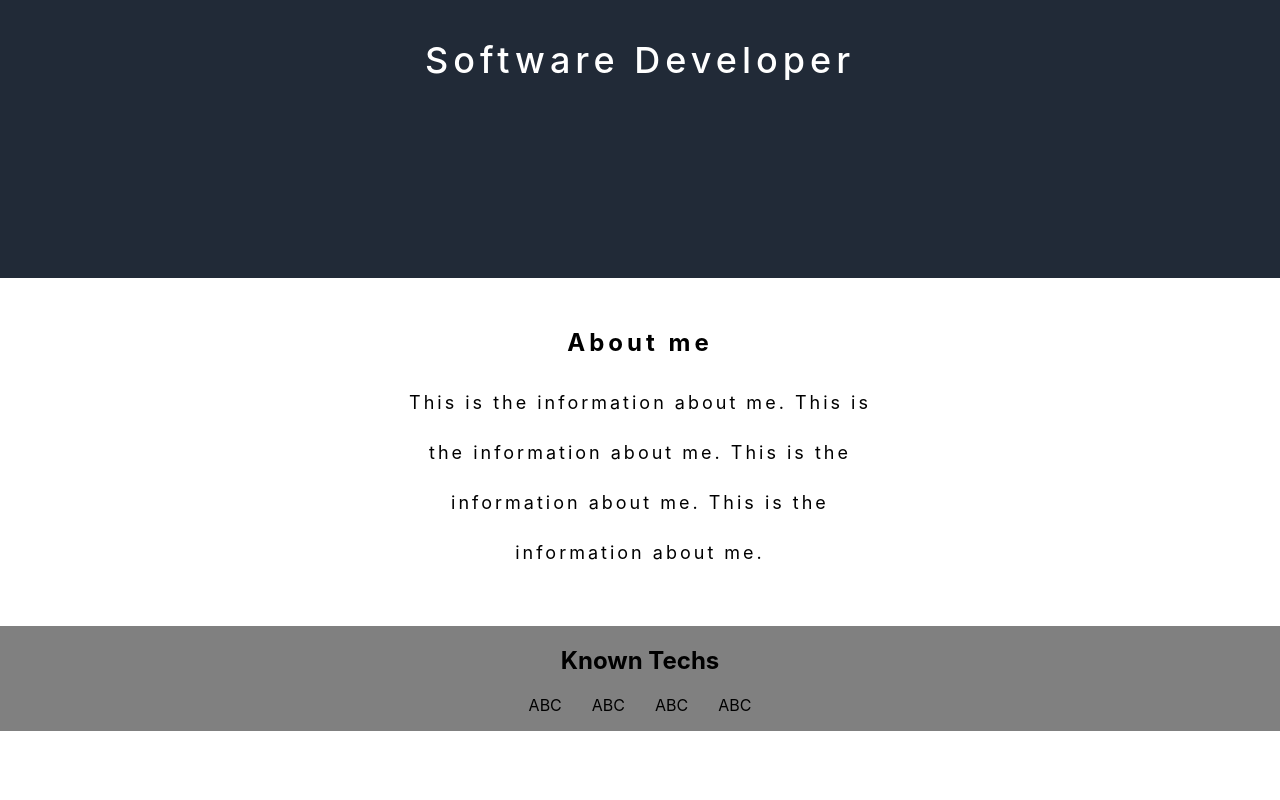
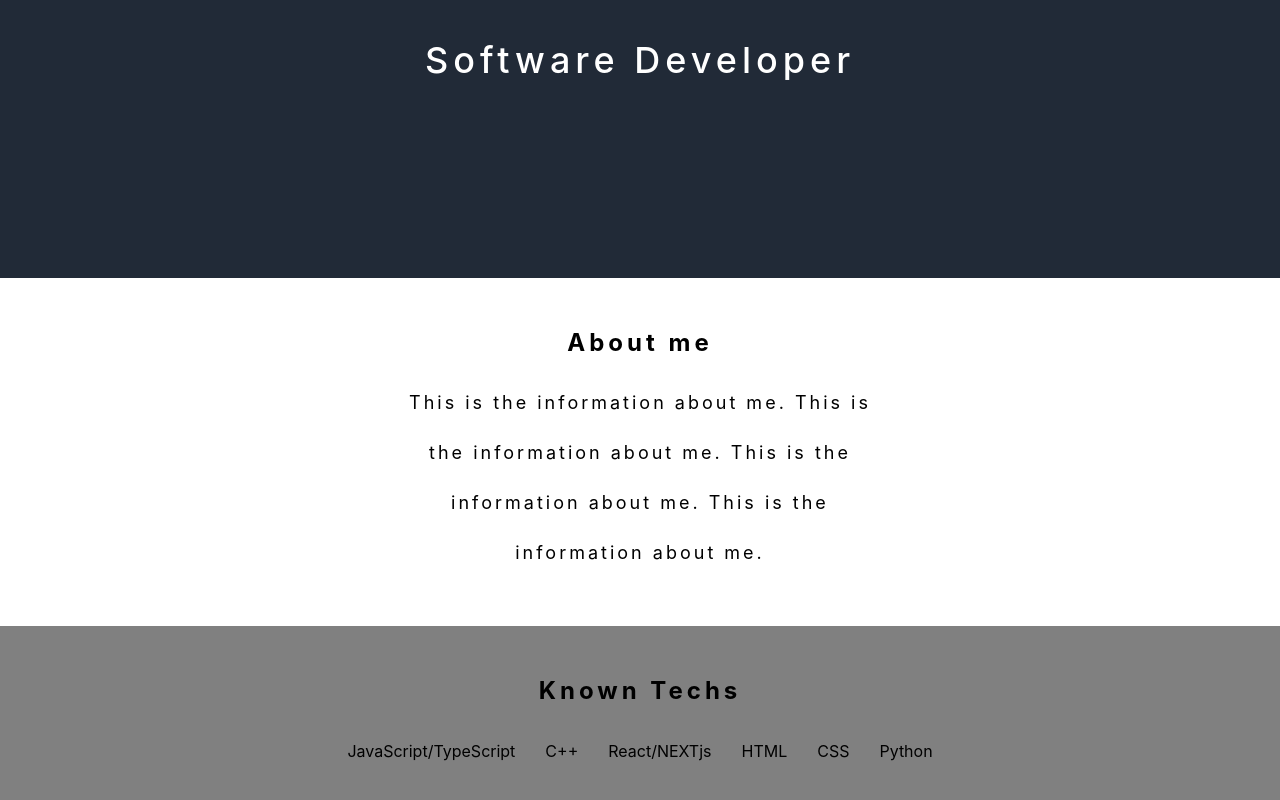
Before and after one commit to ParaguayanViking/nikihellmers.com, a Next.js app: page / in a window 1280 px wide. Shown: the part 282-1082 px from the top of the page. Before the commit the page ends 1013 px from the top, so only its background shows below. Built offline with nearby package versions, Linux system fonts and the light colour scheme.

Commit message:
Small corrections list

```diff
--- a/components/QuickKnownTechs/QuickKnownTechs.module.css
+++ b/components/QuickKnownTechs/QuickKnownTechs.module.css
@@ -1,10 +1,19 @@
 .wrapper {
     text-align: center;
     background-color: gray;
+    padding: 30px 0;
     width: 100%;
+} .wrapper h2 {
+    letter-spacing: 4px;
 }
-.list ul{
+.list {
+    display: flex;
+    flex-direction: column;
+    align-items: center;
+
+} .list ul{
     padding: 0;
+    width: 800px;
     display: flex;
     flex-direction: row;
     list-style: none;
--- a/components/QuickKnownTechs/QuickKnownTechs.tsx
+++ b/components/QuickKnownTechs/QuickKnownTechs.tsx
@@ -5,7 +5,6 @@
 
 */
 import styles from './QuickKnownTechs.module.css'
-// Styling for the component
 
 function QuickKnownTechs() {
   return (
@@ -13,10 +12,12 @@ function QuickKnownTechs() {
         <h2>Known Techs</h2>
         <div className={styles.list}>
             <ul>
-                <li>ABC</li>
-                <li>ABC</li>
-                <li>ABC</li>
-                <li>ABC</li>
+                <li>JavaScript/TypeScript</li>
+                <li>C++</li>
+                <li>React/NEXTjs</li>
+                <li>HTML</li>
+                <li>CSS</li>
+                <li>Python</li>
             </ul>
 
         </div>
```
